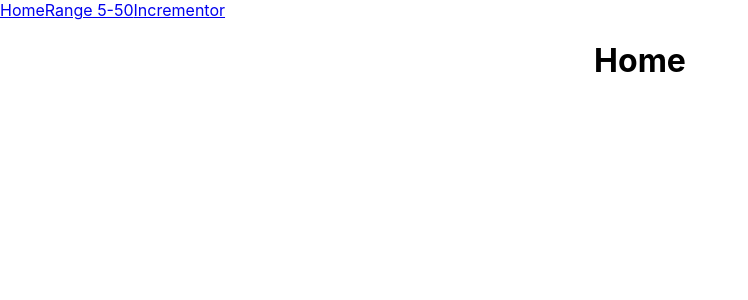
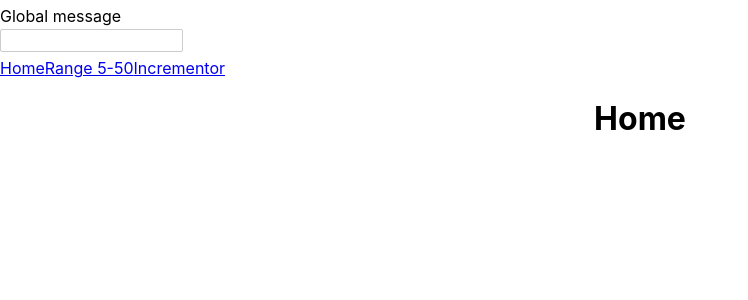
Before and after one commit to andresol/cra-workshop, a React (Create React App) app: page / in a window 1280 px wide. Shown: the top 300 px of the page, without its empty margins (0-748 px from the left). Built offline with nearby package versions, Linux system fonts and the light colour scheme.

Commit message:
ContextDemo

```diff
--- a/src/App.tsx
+++ b/src/App.tsx
@@ -2,9 +2,11 @@ import React from "react"
 import "./App.css"
 import Router from "features/Router"
 import { BrowserRouter, NavLink } from "react-router-dom"
+import ContextDemo from "features/ContextDemo"
 
 function App() {
   return (
+    <ContextDemo>
       <BrowserRouter>
         <NavLink to="/" exact>Home</NavLink>
         <NavLink to="/range/5/50">Range 5-50</NavLink>
@@ -13,6 +15,7 @@ function App() {
           <Router/>
         </div>
       </BrowserRouter>
+    </ContextDemo>
   )
 }
 
--- /dev/null
+++ b/src/features/ContextDemo/ContextDemo.tsx
@@ -0,0 +1,23 @@
+import React, { useState, useMemo } from "react"
+import TextInput from "UI/TextInput"
+import { AwesomeContext } from "./contextHooks"
+
+interface ContextDemoProps {
+	children: React.ReactNode
+}
+
+export const ContextDemo = ({children}: ContextDemoProps): JSX.Element => {
+	const [message, setMessage] = useState("")
+	const memoChildren = useMemo(() => children, [children])
+
+	return (
+		<>
+			<div>
+				<TextInput id="message" label="Global message" value={message} onChange={setMessage}/>
+			</div>
+			<AwesomeContext.Provider value={message}>
+				{memoChildren}
+			</AwesomeContext.Provider>
+		</>
+	)
+}
--- /dev/null
+++ b/src/features/ContextDemo/contextHooks.ts
@@ -0,0 +1,9 @@
+import { createContext, useContext } from "react"
+
+export const AwesomeContext = createContext<string>(undefined as any)
+
+export const useMessageContext = () => {
+	const data = useContext(AwesomeContext)
+	if (data === undefined) throw new Error(`Did you forget to provide the message context?`)
+	return data
+}
--- /dev/null
+++ b/src/features/ContextDemo/index.ts
@@ -0,0 +1,2 @@
+export * from "./contextHooks"
+export { ContextDemo as default } from "./ContextDemo"
--- a/src/features/ListPosts/ListPosts.tsx
+++ b/src/features/ListPosts/ListPosts.tsx
@@ -1,6 +1,7 @@
 import React, { useMemo } from "react"
 import { fetchPostsAxios, Post } from "api/jsonplaceholderApi"
 import { useAsync } from "hooks/useAsync"
+import { useMessageContext } from "features/ContextDemo"
 
 const compare = new Intl.Collator(navigator.language).compare
 
@@ -23,6 +24,8 @@ export const ListPosts = ({sortDirection}: ListPostsProps): JSX.Element => {
 	const posts = useMemo(() =>
 		postSorter(value ?? [], sortDirection), [value, sortDirection])
 
+	const message = useMessageContext()
+
 	if (error) {
 		return <p>Oops {error.message}</p>
 	}
@@ -31,10 +34,13 @@ export const ListPosts = ({sortDirection}: ListPostsProps): JSX.Element => {
 	}
 
 	return (
-		<ul>
-			{posts.map(({id, title}) => (
-				<li key={id}>{title}</li>
-			))}
-		</ul>
+		<>
+			<h1>{message}</h1>
+			<ul>
+				{posts.map(({id, title}) => (
+					<li key={id}>{title}</li>
+				))}
+			</ul>
+		</>
 	)
 }
--- a/src/features/Router/Router.tsx
+++ b/src/features/Router/Router.tsx
@@ -35,7 +35,7 @@ export const Router = (): JSX.Element => {
 				</Route>
 
 				<Route path="/user-articles">
-					<ListPosts/>
+						<ListPosts/>
 				</Route>
 
 				<Route path="/loop-example">
```
Lines whose indentation alone changed are shown as unchanged.
